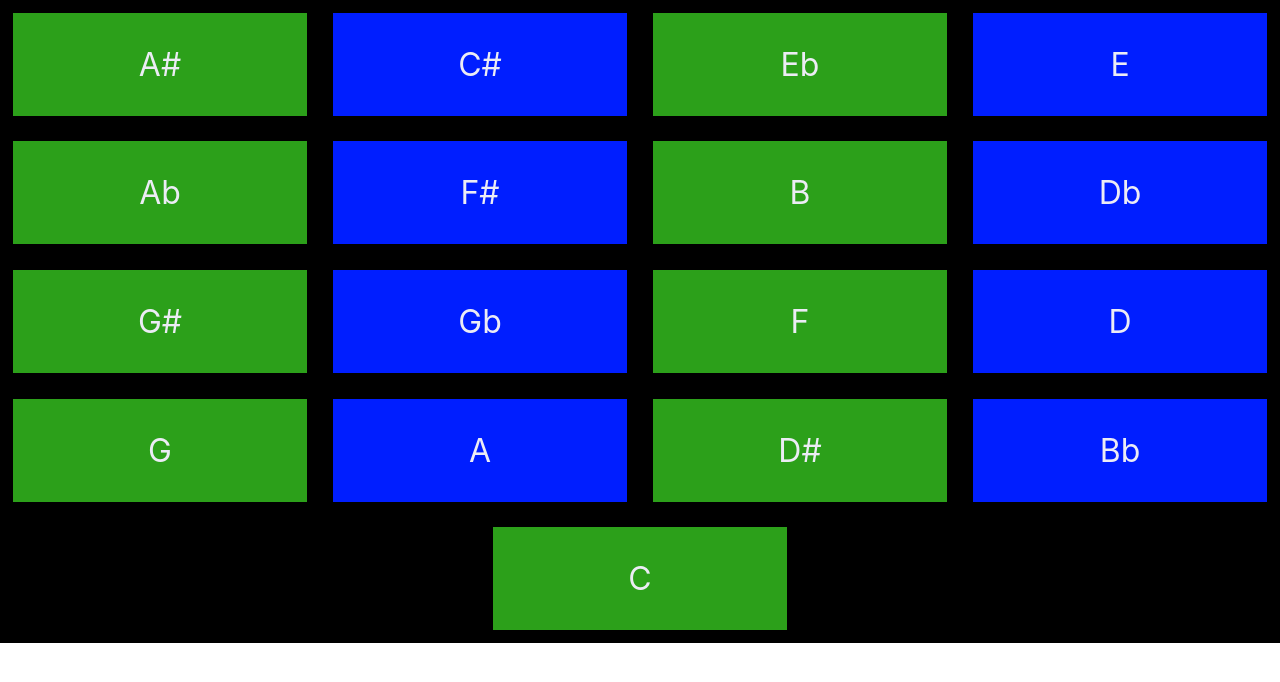
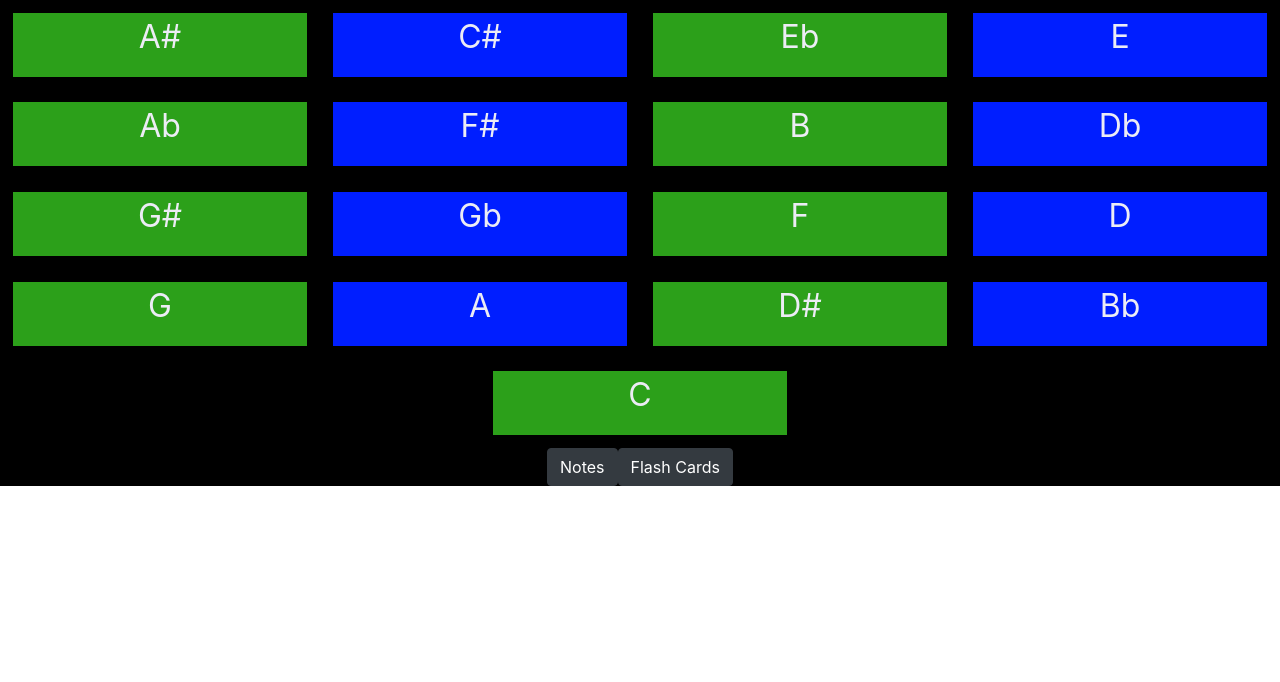
Before and after one commit to golubitsky/music, a React (Create React App) app: page / in a window 1280 px wide. Shown: the top 682 px of the page. Built offline with nearby package versions, Linux system fonts and the light colour scheme.

Commit message:
add footer with buttons to select screen

```diff
--- a/src/App.js
+++ b/src/App.js
@@ -1,12 +1,36 @@
 import React from "react";
+import "bootstrap/dist/css/bootstrap.min.css";
+import Button from "react-bootstrap/Button";
+
 import "./App.css";
 import { NotesInRandomOrder } from "./screens/NotesInRandomOrder.js";
 
 class App extends React.Component {
+  constructor(props) {
+    super(props);
+    this.state = {
+      screenNames: ["Notes", "Flash Cards"],
+      currentScreen: "Notes",
+    };
+  }
+
   render() {
     return (
       <div className="App">
-        <NotesInRandomOrder />
+        <NotesInRandomOrder isHidden={this.state.currentScreen !== "Notes"} />
+        <div className="Footer">
+          {this.state.screenNames.map((nameOfScreen, index) => (
+            <Button
+              variant="dark"
+              onClick={() => {
+                this.setState({ currentScreen: nameOfScreen });
+              }}
+              key={index}
+            >
+              {nameOfScreen}
+            </Button>
+          ))}
+        </div>
       </div>
     );
   }
--- a/src/screens/NotesInRandomOrder.js
+++ b/src/screens/NotesInRandomOrder.js
@@ -5,10 +5,16 @@ import { randomNotes } from "../foundation/randomNoteGenerator.js";
 export class NotesInRandomOrder extends React.Component {
   constructor(props) {
     super(props);
-    this.state = { notes: randomNotes() };
+    this.state = {
+      notes: randomNotes(),
+    };
   }
 
   render() {
+    if (this.props.isHidden) {
+      return null;
+    }
+
     return (
       <div className="NotesInRandomOrder">
         <div
```
